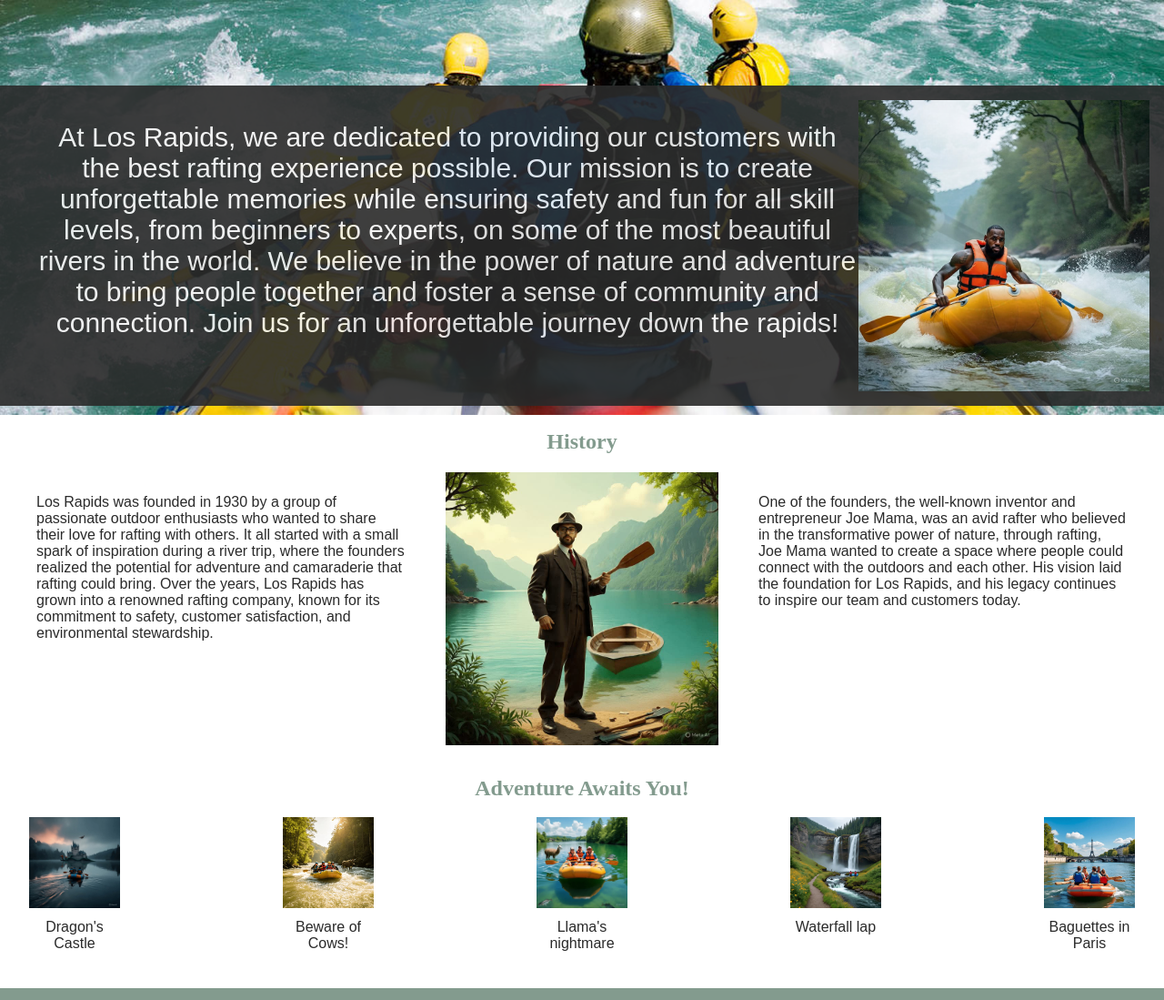
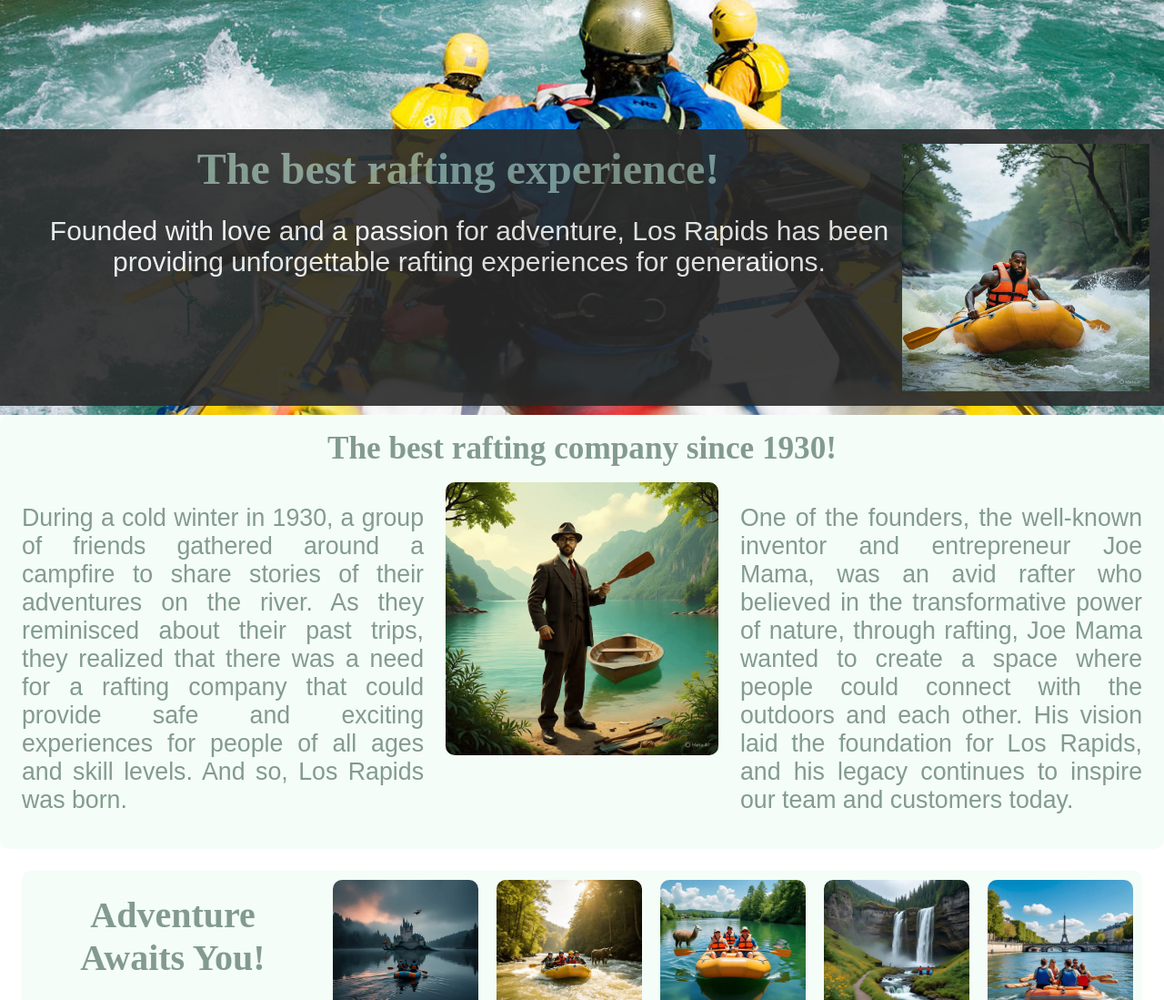
Before and after one commit to moralesryan/wdd130, a plain HTML site: page wwr/about.html in a window 1280 px wide. Shown: the part 610-1709 px from the top of the page at 91% size. Drawn offline with Linux system fonts and the light colour scheme.

Commit message:
"bro ts looking nice"

```diff
--- a/wwr/about.html
+++ b/wwr/about.html
@@ -32,23 +32,16 @@
 
             <article>
                 <img src="images/lebron-james.jpg" alt="Lebron James Rafting">
-                <p> At Los Rapids, we are dedicated to providing our customers with the best rafting experience
-                    possible.
-                    Our mission is to create unforgettable memories while ensuring safety and fun for all skill
-                    levels, from beginners to experts, on some of the most beautiful rivers in the world.
-                    We believe in the power of nature and adventure to bring people together and foster a sense of
-                    community and connection. Join us for an unforgettable journey down the rapids!
-                </p>
+                <h2>The best rafting experience!</h2>
+                <p> Founded with love and a passion for adventure, Los Rapids has been providing unforgettable rafting experiences for generations.</p>
             </article>
         </div>
         <div class="history">
             <img src="images/founder.jpg" alt="History of Los Rapids" width="220">
-            <h2>History</h2>
-                <p class="history1">Los Rapids was founded in 1930 by a group of passionate outdoor enthusiasts who wanted to share their
-                love for rafting with others. It all started with a small spark of inspiration during a river trip,
-                where the founders realized the potential for adventure and camaraderie that rafting could bring. Over
-                the years, Los Rapids has grown into a renowned rafting company, known for its commitment to
-                safety, customer satisfaction, and environmental stewardship.
+            <h2>The best rafting company since 1930!</h2>
+                <p class="history1">During a cold winter in 1930, a group of friends gathered around a campfire to share stories of their adventures on the river.
+                As they reminisced about their past trips, they realized that there was a need for a rafting company that could provide safe and exciting experiences for people of all ages and skill levels.
+                And so, Los Rapids was born.
                 </p>
                 <p class="history2">One of the founders, the well-known inventor and entrepreneur Joe Mama, was an avid rafter who believed
                 in the transformative power of nature,
@@ -60,8 +53,8 @@
         </div>
 
         <section>
-            <h2>Adventure Awaits You!</h2>
             <div class="adventure">
+                <h2>Adventure Awaits You!</h2>
                 <figure>
                     <img src="images/castle.jpg" alt="Castle Rapids" width="100">
                     <figcaption>Dragon's Castle</figcaption>
--- a/wwr/styles/rafting.css
+++ b/wwr/styles/rafting.css
@@ -66,32 +66,45 @@ nav ul {
     grid-template-columns: 1fr auto 1fr;
     grid-template-rows: auto auto;
     align-items: start;
-    gap: 20px;
-    margin: 16px;
+    width: 100%;
+    height: auto;
+    background-color: #f4fdf7;
+    border-radius: 10px;
 }
 
 .history h2 {
    grid-column: 1/4;
    grid-row: 1;
    text-align: center;
+   color: var(--primary-color);
+   font-size: 2.2rem;
+   padding: 17px;
 }
 
 .history1 {
     grid-column: 1;
     grid-row: 2;
+    color: var(--primary-color);
+    font-size: 1.67rem;
+    text-align: justify;
 }
 
 .history2 {
     grid-column: 3;
     grid-row: 2;
- }
+    color: var(--primary-color);
+    font-size: 1.67rem;
+    text-align: justify;
+    margin-bottom: 30px;
+}
 
- .history img {
+.history img {
     justify-self: center;
     grid-column: 2;
     grid-row: 2;
     align-self: start;
     max-width: 100%;
+    border-radius: 10px;
  }
 
 header, main, footer {
@@ -109,6 +122,10 @@ p, section {
   padding: 8px;
 }
 
+article h2 {
+    font-size: 3rem;
+}
+
 .hero{
     position: relative;
 }
@@ -122,23 +139,32 @@ p, section {
 .adventure {
     display: flex;
     justify-content: space-between;
+    background-color: #f4fdf7;
+    border-radius: 10px;;
 }
 
-.adventure figure {
-    width: 100px;
-    margin: 8px;
+.adventure h2 {
+    position: relative;
     text-align: center;
+    color: var(--primary-color);
+    font-size: 2.5rem;
+    width: 100%;
 }
 
 .adventure figcaption {
     padding: 8px 0;
     font-size: 1rem;
     text-align: center;
+    color: var(--primary-color);
+    font-weight: bold;
+    font-family: var(--heading-font);
 }
 
 .adventure img {
-    width: 100%;
+    width: 10rem;
     height: auto;
+    border-radius: 10px;
+    margin: 10px;
 }
 
 .hero h1 {
@@ -154,7 +180,8 @@ p, section {
 
 section h2 {
     text-align: center;
-    margin: 10px;
+    margin: 25px;
+    font-size: 2.5rem;
 }
 
 article{
@@ -207,7 +234,7 @@ article p {
 
 .hero article img {
     float: right;
-    width: 20rem;
+    width: 17rem;
 }
 
 /* Contact CSS */
@@ -424,4 +451,7 @@ form {
   font-family: var(--body-font);
   font-size: 1rem;
   padding: 0.5rem;
+  background-color: var(--primary-color);
+  border-radius: 10px;
+  color: white;
 }
```
Also changed, not shown: wwr/index.html (+5 -5 lines), wwr/images/grid3.jpg, wwr/images/grid4.jpg.
